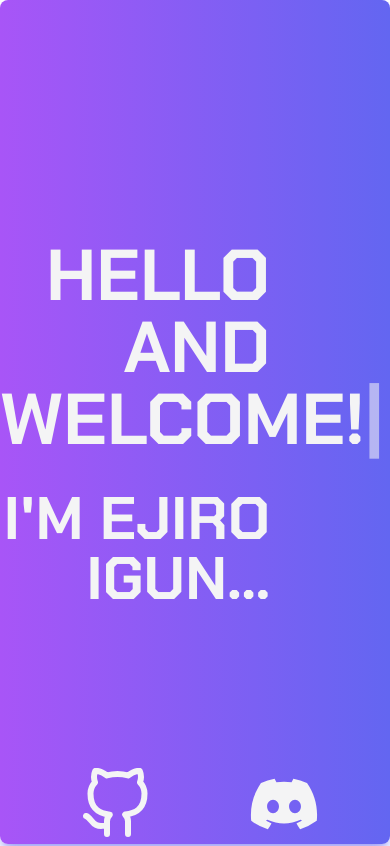
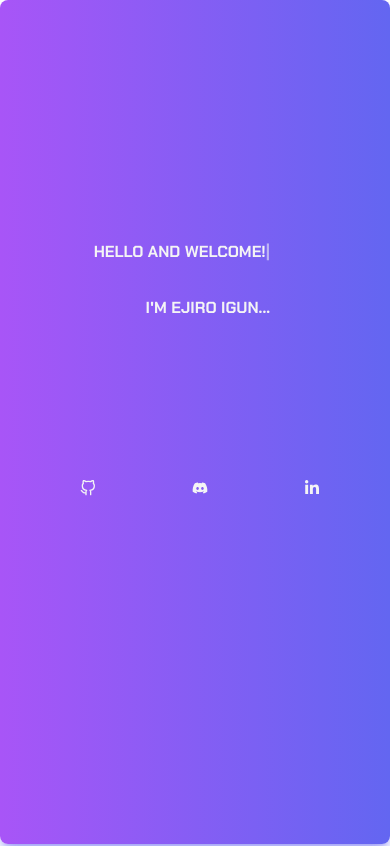
Before and after one commit to ejiro-codes/portfolio-site, a React (Vite) app: page / in a window 390 px wide. Shown: the top 846 px of the page. Built offline with nearby package versions, Linux system fonts and the light colour scheme.

Commit message:
Updates to UI for varying screen sizes

```diff
--- a/src/App.jsx
+++ b/src/App.jsx
@@ -1,80 +1,33 @@
 import { ReactTyped } from "react-typed";
 import { FaLinkedinIn, FaDiscord } from "react-icons/fa";
 import { FiGithub } from "react-icons/fi";
-import projects from "./projectDetails";
+import {projects, job_experiences, roles} from "./projectDetails";
 import test from "../public/profilePic.jpg";
-import target from "../public/Target_logo.svg.png";
-import sequoia from "../public/sequoia.png";
 // import Slider from "react-slick";
 import { Carousel, ScrollingCarousel } from "@trendyol-js/react-carousel";
 import { HiArrowSmLeft, HiArrowSmRight } from "react-icons/hi";
 //import "./App.css";
-
-//const profilePic = require("../public/profilePic.jpg");
-
-//settings for horizontal slider
-// const settings = {
-//   infinite: false,
-//   slidesToShow: 3,
-//   slidesToScroll: 1,
-//   nextArrow: (
-//     <div>
-//       <div> {">>"} </div>
-//     </div>
-//   ),
-//   prevArrow: (
-//     <div>
-//       <div> {"<<"} </div>
-//     </div>
-//   ),
-// };
-
-const job_experiences = [
-  {
-    logo: sequoia,
-    role: "Data Analyst",
-    summary:
-      "Tasked with maintaining a large database utilizing postgreSQL as well as various data manipulation libraries in python. Constucted dashboards and created reports that were instantly made accessible through automated emails and web applications that I designed using the streamlit framework.",
-    tasks: [
-      "Data Analysis: Primarily conducted through Python libraries such as Pandas and Numpy which aid with exploratory data analysis.",
-      "Data Cleaning and Transformation: Working with and cleansing data, ensuring consistency and proper articulation using Postgresql coincided with SQL toolkit SQLAlchemy integrated with Python.",
-      "Data Visualization and Presentation: Providing coherent summaries identifying patterns and trends in provided data. Creating visualizations including charts and dashboards with the aid of the Python library Streamlit, in order to convey said trends in an effective manner.",
-    ],
-  },
-  {
-    logo: target,
-    role: "Fulfillment Expert",
-    summary:
-      "Tasked primarily with locating and neatly packaging online orders that were to be shipped from the store and or picked up by guests. Very fast-paced environment as we were to always meet the assigned deadline for orders to be processed/due for pickup from the store. This entailed continuously pacing through the entirety of the store, searching for the items within our respective batches of orders whilst also attending to guests in need along the way",
-    tasks: [
-      "Picking and Packaging orders in a timely fashion",
-      "Training and supervising new members of staff",
-      "Ensuring that aisles were kept tidy and devoid of anything that could ruin the guest experience",
-      "Occasionally stocking shelves",
-    ],
-  },
-];
 
 function App() {
   return (
     <>
       <div className=" font-['Chakra Petch'] shadow-lg shadow-indigo-500/50 rounded-lg bg-gradient-to-r from-purple-500 to-indigo-500 w-full h-screen">
         <div className="justify-end text-right pt-60 pr-20 mr-10">
-          <h1 className="text-7xl font-black text-zinc-100 ">
+          <h1 className="lg:text-7xl md:text-5xl sm:text-4xl xs:text-3xl font-black text-zinc-100 ">
             <ReactTyped strings={["HELLO AND WELCOME!"]} typeSpeed={120} loop />
           </h1>
-          <h2 className="text-6xl font-bold text-zinc-100 pt-8">
+          <h2 className="lg:text-6xl md:text-4xl sm:text-2xl xs:text-xl font-bold text-zinc-100 pt-8">
             I'M EJIRO IGUN...
           </h2>
         </div>
         <div className="flex ml-10 pl-10 space-x-24 mt-40">
-          <div className="flex-2 text-7xl text-zinc-100">
+          <div className="flex-2 lg:text-7xl text-zinc-100">
             <FiGithub />
           </div>
-          <div className="flex-2 text-7xl text-zinc-100">
+          <div className="flex-2 lg:text-7xl text-zinc-100">
             <FaDiscord />
           </div>
-          <div className="flex-2 text-7xl text-zinc-100">
+          <div className="flex-2 lg:text-7xl text-zinc-100">
             <FaLinkedinIn />
           </div>
         </div>
--- a/src/projectDetails.js
+++ b/src/projectDetails.js
@@ -2,7 +2,7 @@ import test from "../public/profilePic.jpg";
 import target from "../public/Target_logo.svg.png";
 import sequoia from "../public/sequoia.png";
 
-const projects = [
+export const projects = [
   {
     id: 1,
     src: test,
@@ -68,7 +68,7 @@ const projects = [
   },
 ];
 
-const roles = [
+export const roles = [
   {
     id: 1,
     logo: "",
@@ -89,4 +89,29 @@ const roles = [
   },
 ];
 
-export default projects;
+
+export const job_experiences = [
+  {
+    logo: sequoia,
+    role: "Data Analyst",
+    summary:
+      "Tasked with maintaining a large database utilizing postgreSQL as well as various data manipulation libraries in python. Constucted dashboards and created reports that were instantly made accessible through automated emails and web applications that I designed using the streamlit framework.",
+    tasks: [
+      "Data Analysis: Primarily conducted through Python libraries such as Pandas and Numpy which aid with exploratory data analysis.",
+      "Data Cleaning and Transformation: Working with and cleansing data, ensuring consistency and proper articulation using Postgresql coincided with SQL toolkit SQLAlchemy integrated with Python.",
+      "Data Visualization and Presentation: Providing coherent summaries identifying patterns and trends in provided data. Creating visualizations including charts and dashboards with the aid of the Python library Streamlit, in order to convey said trends in an effective manner.",
+    ],
+  },
+  {
+    logo: target,
+    role: "Fulfillment Expert",
+    summary:
+      "Tasked primarily with locating and neatly packaging online orders that were to be shipped from the store and or picked up by guests. Very fast-paced environment as we were to always meet the assigned deadline for orders to be processed/due for pickup from the store. This entailed continuously pacing through the entirety of the store, searching for the items within our respective batches of orders whilst also attending to guests in need along the way",
+    tasks: [
+      "Picking and Packaging orders in a timely fashion",
+      "Training and supervising new members of staff",
+      "Ensuring that aisles were kept tidy and devoid of anything that could ruin the guest experience",
+      "Occasionally stocking shelves",
+    ],
+  },
+];
--- a/tailwind.config.js
+++ b/tailwind.config.js
@@ -1,7 +1,21 @@
 /** @type {import('tailwindcss').Config} */
+
+const defaultTheme = require('tailwindcss/defaultTheme')
+
 export default {
   content: ["./index.html", "./src/**/*.{js,ts,jsx,tsx}"],
   theme: {
+    screens: {
+      'xs': {'min': '500px', 'max': '639px'},
+      ...defaultTheme.screens,
+      // 'sm': {'min': '640px', 'max': '767px'},
+
+      // 'md': {'min': '768px', 'max': '1023px'},
+
+      // 'lg': {'min': '1024px', 'max': '1279px'},
+
+      // 'xl': {'min': '1280px', 'max': '1535px'},
+    },
     extend: {},
   },
   plugins: [],
```
